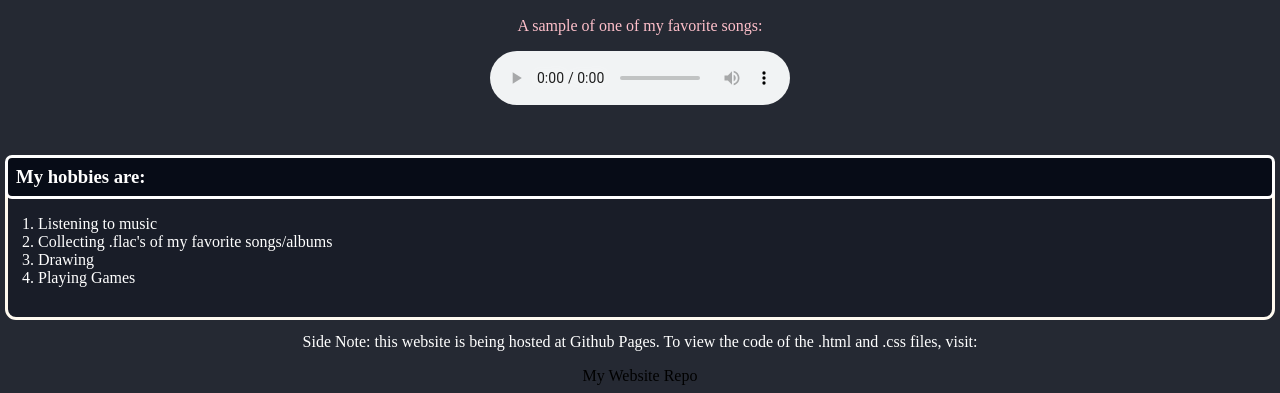
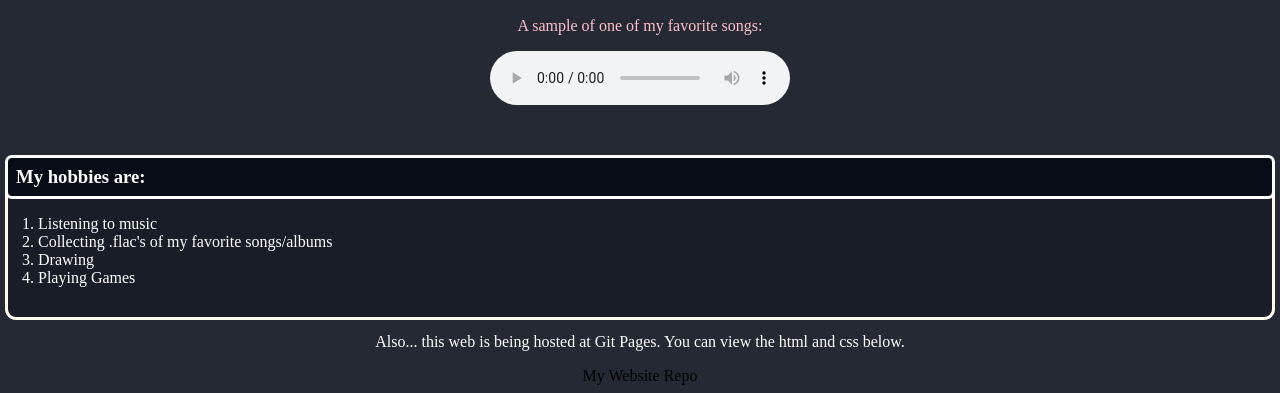
Before and after one commit to Anemontilla/Website, a plain HTML site: page index.html in a window 1280 px wide. Shown: the part 408-801 px from the top of the page. Drawn offline with Linux system fonts and the light colour scheme.

Commit message:
update index.html

```diff
--- a/index.html
+++ b/index.html
@@ -14,7 +14,8 @@
       <em><b>19 Years Old</b></em>. Currently studying at Camarines Sur Polytechnic Colleges as a 1st Year Undergraduate
       Student of <span style="color:white;">Bachelor of Science and Information
         Technology.</span></span>
-  </p><p></p>
+  </p>
+  <p></p>
   <p style="color:pink;">Here's picture of my friend so I can somehow occupy some space and make it look like I actually
     made something creative somehow:</p>
   <img id="ken"
@@ -23,7 +24,8 @@
   <audio controls autoplay id="audio">
     <source src="/Goodbye.mp3" type="audio/mpeg">
   </audio>
-  <p></p><p></p>
+  <p></p>
+  <p></p>
   <h3 id="hob">My hobbies are:</h3>
   <ol id="list">
     <li>Listening to music</li>
@@ -31,8 +33,10 @@
     <li>Drawing</li>
     <li>Playing Games</li>
   </ol>
-  <p></p><p></p>
-  <p>Side Note: this website is being hosted at Github Pages. To view the code of the .html and .css files, visit:</p>
+  <p></p>
+  <p></p>
+  <p>Also... this web is being hosted at Git Pages. You can view the html and css below.</p>
   <a aref="https://github.com/Anemontilla/anemontilla.github.io" title="My Website Repo">My Website Repo</a>
 </body>
+
 </html>
```
